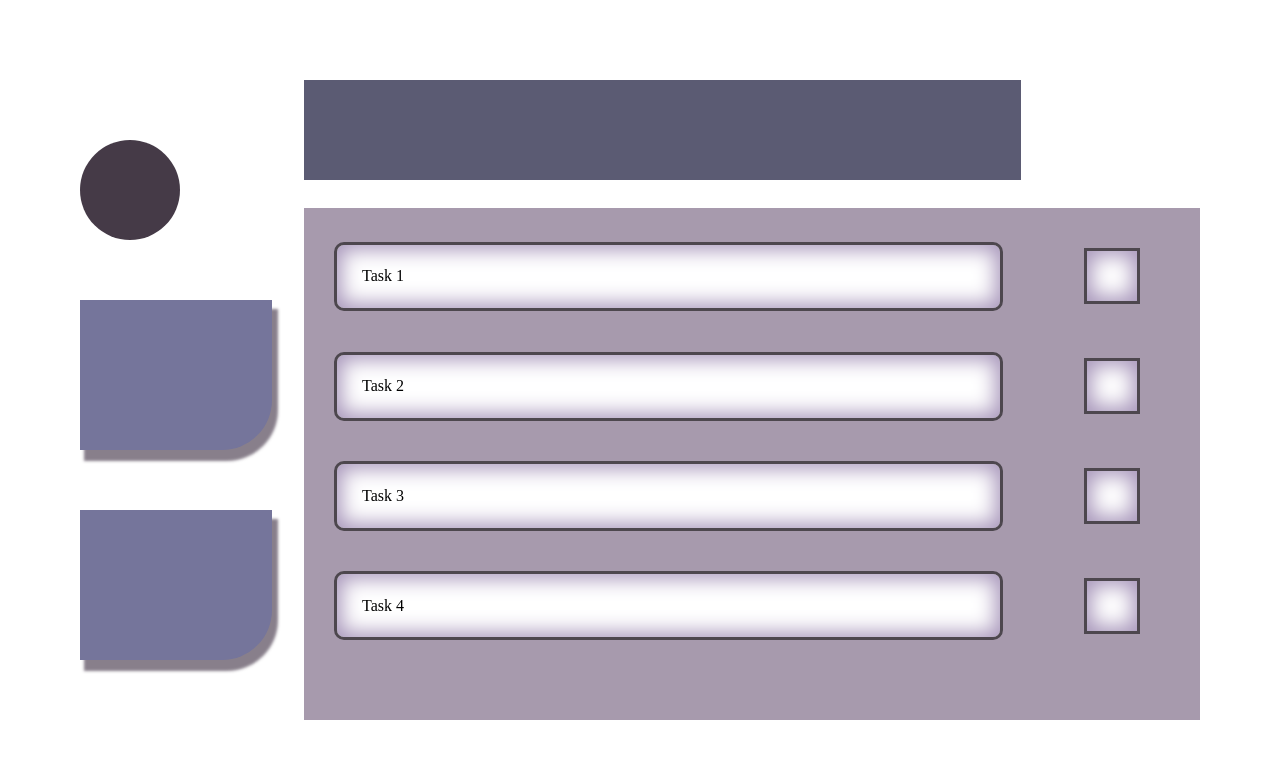
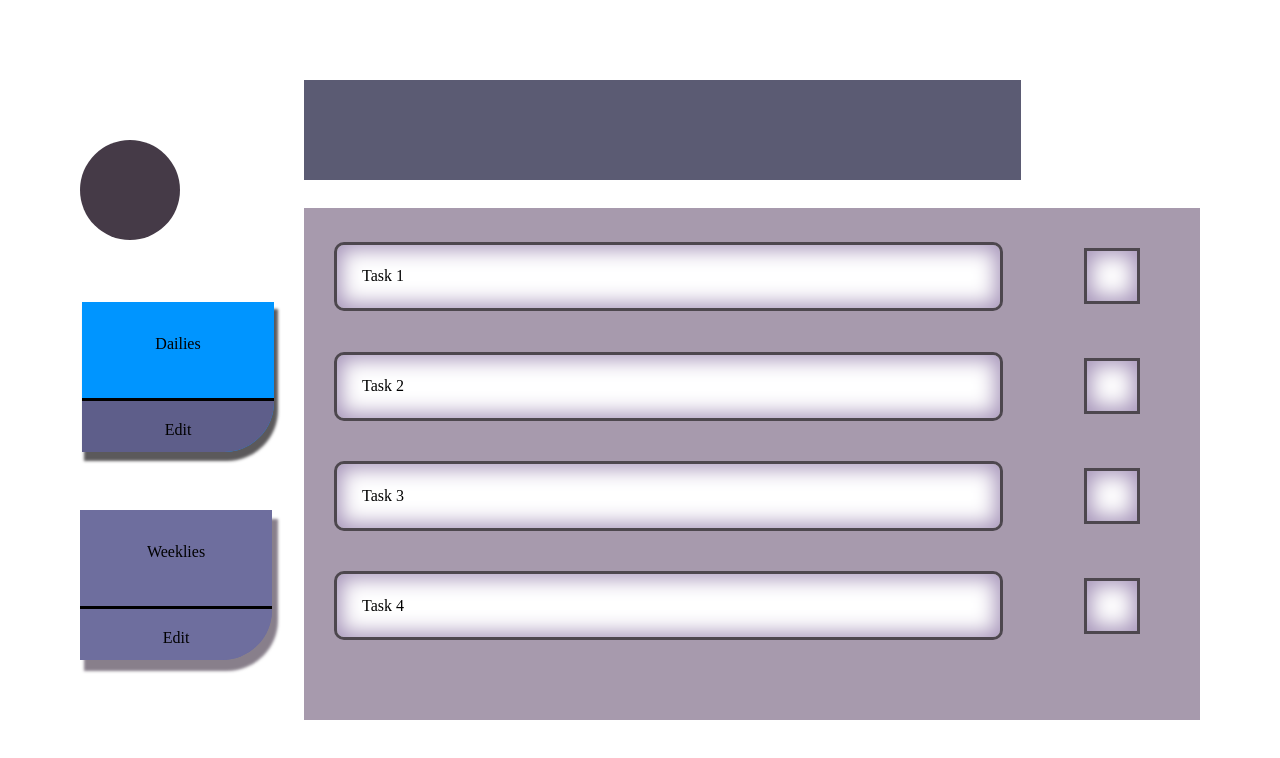
Before and after one commit to Zetakyr/dailies, a React (Vite) app: page / in a window 1280 px wide. Shown: the top 758 px of the page. Built offline with nearby package versions, Linux system fonts and the light colour scheme.

Commit message:
worked on more pages

```diff
--- a/src/App.jsx
+++ b/src/App.jsx
@@ -1,57 +1,75 @@
 import { useState } from "react";
 import "./app.scss";
-
-import { useSelector } from "react-redux";
-import { map } from "lodash";
-import Checkbox from "./components/Checkbox";
-import Task from "./components/Task";
+import CurrentDailyTasks from "./pages/CurrentDailyTasks";
+import DailyTaskPool from "./pages/DailyTaskPool";
+import WeeklyTaskPool from "./pages/WeeklyTaskPool";
+import CurrentWeeklyTasks from "./pages/CurrentWeeklyTasks";
 
 function App() {
   const [view, setView] = useState("daily");
-  const { currentDailies } = useSelector((state) => state.dailies);
+  // const [tab, setTab] = useState(1)
 
   const renderView = () => {
     switch (view) {
       case "daily":
-        return (
-          <div className="tasks">
-            {currentDailies.map((item, i) => renderCurrentDailies(item, i))}
-          </div>
-        );
+        return <CurrentDailyTasks />;
+
+      case "dailyPool":
+        return <DailyTaskPool />;
+
+      case "weekly":
+        return <CurrentWeeklyTasks />;
+
+      case "weeklyPool":
+        return <WeeklyTaskPool />;
+
       default:
-        return (
-          <div className="tasks">
-            {currentDailies.map((item, i) => renderCurrentDailies(item, i))}
-          </div>
-        );
+        return <CurrentDailyTasks />;
     }
   };
-
-  const renderCurrentDailies = (val, i) => {
-    return (
-      <div className="currentDailyItem" key={val.task}>
-        {/* <div className="task">{val.task}</div> */}
-        <Task index={i} />
-        <div>
-          <Checkbox index={i} />
-        </div>
-      </div>
-    );
-  };
-
-  console.log(currentDailies);
   return (
     <div className="section">
       <div className="leftContainer">
         <div className="profile"></div>
-        <div className="dailyWeekly"></div>
-        <div className="dailyWeekly"></div>
+
+        <div
+          className={`${view === "daily" ? "currentTab" : ""} dailyWeekly`}
+          onClick={() => setView("daily")}
+        >
+          Dailies
+          <div
+            className={`${view === "dailyPool" ? "currentTab" : ""} edit`}
+            onClick={(e) => {
+              setView("dailyPool");
+              e.stopPropagation();
+            }}
+          >
+            <div className={`${view === "dailyPool" ? "currentEdit" : ""}`}>
+              Edit
+            </div>
+          </div>
+        </div>
+
+        <div
+          className={`${view === "weekly" ? "currentTab" : ""} dailyWeekly`}
+          onClick={() => setView("weekly")}
+        >
+          Weeklies
+          <div
+            className={`${view === "weeklyPool" ? "currentTab" : ""} edit`}
+            onClick={(e) => {
+              setView("weeklyPool");
+              e.stopPropagation();
+            }}
+          >
+            <div className={`${view === "weeklyPool" ? "currentEdit" : ""}`}>
+              Edit
+            </div>
+          </div>
+        </div>
       </div>
 
-      <div className="rightContainer">
-        <div className="progress"></div>
-        {renderView()}
-      </div>
+      {renderView()}
     </div>
   );
 }
--- a/src/app.scss
+++ b/src/app.scss
@@ -30,12 +30,65 @@ body{
         border-radius: 100%;
     }
 
+    $base-color: rgb(110, 110, 158);
+    $dark-base-color: rgb(94, 94, 138);
+
+    $clicked-color: rgb(0, 149, 255);
+
+
     .dailyWeekly{
-        background-color: rgb(117, 117, 155);
+        background-color: $base-color;
         height: 150px;
         width: 100%;
         border-bottom-right-radius: 50px;
-        box-shadow: 5px 10px 3px 1px rgba(63, 49, 67, 0.619)
+        box-shadow: 5px 10px 3px 1px rgba(63, 49, 67, 0.619);
+        display: flex;
+        flex-direction: column;
+        justify-content: center;
+        align-items: center;
+        overflow: hidden;
+        text-align: center;
+
+        .edit {
+          border-style: solid;
+          border-top-width: 3px;
+          position: relative;
+          top: 70%;
+          transform: translateY(-60px);
+          align-items: center;
+          text-align: center;
+          height: 20px;
+          width: 100%;
+          background-color: $base-color;
+          padding: 20px;
+        }
+
+        .currentTab{
+          background-color: $clicked-color;
+          box-shadow: inset 23px 3px 3px 1px rgba(63, 49, 67, 0.619);
+        }
+
+        .currentEdit{
+          transform: translate(2px, 2px);
+        }
+    }
+
+    .currentTab {
+      background-color: $clicked-color;
+      transform: translate(2px, 2px);
+      box-shadow: 3px 8px 3px 1px rgba(17, 14, 17, 0.689);
+
+      .edit {
+        position: relative;
+        top: 70%;
+        transform: translateY(-60px);
+        align-items: center;
+        text-align: center;
+        height: 20px;
+        width: 100%;
+        background-color: $dark-base-color;
+        padding: 20px;
+      }
     }
 
   }
--- a/src/components/Checkbox.jsx
+++ /dev/null
@@ -1,23 +0,0 @@
-import React from "react";
-import { useSelector, useDispatch } from "react-redux";
-import { toggleProgress } from "../redux/dailies";
-
-const Checkbox = (props) => {
-  const { currentDailies } = useSelector((state) => state.dailies);
-  const dispatch = useDispatch();
-
-  const toggleTick = () => {
-    dispatch(toggleProgress({ index: props.index }));
-  };
-
-  return (
-    <div
-      className={`${
-        currentDailies[props.index].progress ? "ticked" : ""
-      } checkbox`}
-      onClick={toggleTick}
-    ></div>
-  );
-};
-
-export default Checkbox;
--- a/src/components/Task.jsx
+++ /dev/null
@@ -1,32 +0,0 @@
-import React, { useState } from "react";
-import { useSelector, useDispatch } from "react-redux";
-import { editName } from "../redux/dailies";
-
-const Task = (props) => {
-  const [isEditting, setIsEditting] = useState(false);
-  const { currentDailies } = useSelector((state) => state.dailies);
-  const [taskName, setTaskName] = useState(currentDailies[props.index].task);
-  const dispatch = useDispatch();
-
-  const renderEdit = () => {
-    return isEditting ? (
-      <div
-        className="editTask"
-        onClick={() => {
-          setIsEditting(false);
-          dispatch(editName({ index: props.index, task: taskName }));
-        }}
-      >
-        Save
-      </div>
-    ) : (
-      <div className="editTask" onClick={() => setIsEditting(true)}>
-        Edit
-      </div>
-    );
-  };
-
-  return <div className="task">{currentDailies[props.index].task}</div>;
-};
-
-export default Task;
--- /dev/null
+++ b/src/pages/CurrentDailyTasks.jsx
@@ -0,0 +1,39 @@
+import React from "react";
+import CurrentTask from "../components/CurrentTask";
+
+import { useSelector, useDispatch } from "react-redux";
+import { dailyToggleProgress } from "../redux/dailies";
+
+const CurrentDailyTasks = () => {
+  const { currentDailies } = useSelector((state) => state.dailies);
+  const dispatch = useDispatch();
+
+  const toggleTick = (index) => {
+    dispatch(dailyToggleProgress({ index }));
+  };
+
+  const renderCurrentDailies = (val, i) => {
+    return (
+      <div className="currentDailyItem" key={val.task}>
+        <CurrentTask index={i} task={val.task} />
+        <div
+          className={`${currentDailies[i].progress ? "ticked" : ""} checkbox`}
+          onClick={() => {
+            toggleTick(i);
+          }}
+        ></div>
+      </div>
+    );
+  };
+
+  return (
+    <div className="rightContainer">
+      <div className="progress"></div>
+      <div className="tasks">
+        {currentDailies.map((item, i) => renderCurrentDailies(item, i))}
+      </div>
+    </div>
+  );
+};
+
+export default CurrentDailyTasks;
--- /dev/null
+++ b/src/pages/CurrentWeeklyTasks.jsx
@@ -0,0 +1,38 @@
+import React from "react";
+import CurrentTask from "../components/CurrentTask";
+import { useSelector, useDispatch } from "react-redux";
+import { weeklyToggleProgress } from "../redux/weeklies";
+
+const CurrentWeeklyTasks = () => {
+  const { currentWeeklies } = useSelector((state) => state.weeklies);
+  const dispatch = useDispatch();
+
+  const toggleTick = (index) => {
+    dispatch(weeklyToggleProgress({ index }));
+  };
+
+  const renderCurrentWeeklies = (val, i) => {
+    return (
+      <div className="currentDailyItem" key={val.task}>
+        <CurrentTask index={i} task={val.task} />
+        <div
+          className={`${currentWeeklies[i].progress ? "ticked" : ""} checkbox`}
+          onClick={() => {
+            toggleTick(i);
+          }}
+        ></div>
+      </div>
+    );
+  };
+
+  return (
+    <div className="rightContainer">
+      <div className="progress"></div>
+      <div className="tasks">
+        {currentWeeklies.map((item, i) => renderCurrentWeeklies(item, i))}
+      </div>
+    </div>
+  );
+};
+
+export default CurrentWeeklyTasks;
--- /dev/null
+++ b/src/pages/DailyTaskPool.jsx
@@ -0,0 +1,11 @@
+import React from "react";
+
+const DailyTaskPool = () => {
+  return (
+    <div className="rightContainer">
+      <div className="tasks"></div>
+    </div>
+  );
+};
+
+export default DailyTaskPool;
--- /dev/null
+++ b/src/pages/WeeklyTaskPool.jsx
@@ -0,0 +1,11 @@
+import React from "react";
+
+const WeeklyTaskPool = () => {
+  return (
+    <div className="rightContainer">
+      {/* {currentDailies.map((item, i) => renderCurrentDailies(item, i))} */}
+    </div>
+  );
+};
+
+export default WeeklyTaskPool;
--- a/src/redux/store.js
+++ b/src/redux/store.js
@@ -1,5 +1,6 @@
 import { configureStore } from '@reduxjs/toolkit';
 import dailyReducer from "./dailies";
+import weeklyReducer from "./weeklies"
 import {persistReducer} from 'redux-persist';
 import storage from 'redux-persist/lib/storage';
 import { combineReducers } from '@reduxjs/toolkit';
@@ -11,6 +12,7 @@ const persistConfig={
 
 const reducer = combineReducers({
    dailies: dailyReducer,
+   weeklies: weeklyReducer,
 })
 
 const persistedReducer = persistReducer(persistConfig, reducer)
--- /dev/null
+++ b/src/redux/weeklies.js
@@ -0,0 +1,40 @@
+import { createSlice } from "@reduxjs/toolkit";
+
+export const weekliesSlice = createSlice({
+    name: "weeklies",
+    initialState: {
+        weeklyPool: [
+            {task: "Wash your face"},
+            {task: "Do 10 push-ups"},
+        ],
+        currentWeeklies: [
+            {task: "Task A (weekly)" , progress: false},
+            {task: "Task 2" , progress: false},
+            {task: "Task 3" , progress: false},
+            {task: "Task 4" , progress: false},
+        ],
+    },
+    reducers: {
+        weeklySetPool: (state, action) => {
+            state.weeklyPool = action.payload;
+        },
+        weeklySetCurrentTasks: (state, action) => {
+            state.currentWeeklies = action.payload;
+        },
+        weeklyToggleProgress: (state, action) => {
+            let {index} = action.payload;
+            let task = state.currentWeeklies[index].task;
+            let progress = !(state.currentWeeklies[index].progress)
+            state.currentWeeklies[index] = JSON.parse(`{"task": "${task}", "progress": ${progress}}`);
+        },
+        weeklyEditName: (state, action) => {
+            let {index} = action.payload;
+            let {task} = action.payload;
+            state.weeklyPool[index] = JSON.parse (`{"task": "${task}"}`);
+        },
+    }
+})
+
+export const { weeklySetPool, weeklySetCurrentTasks, weeklyToggleProgress, weeklyEditName } = weekliesSlice.actions;
+
+export default weekliesSlice.reducer;
```
Also changed, not shown: src/components/CurrentTask.jsx (added, +32 -0 lines), src/redux/dailies.js (+6 -6 lines).
